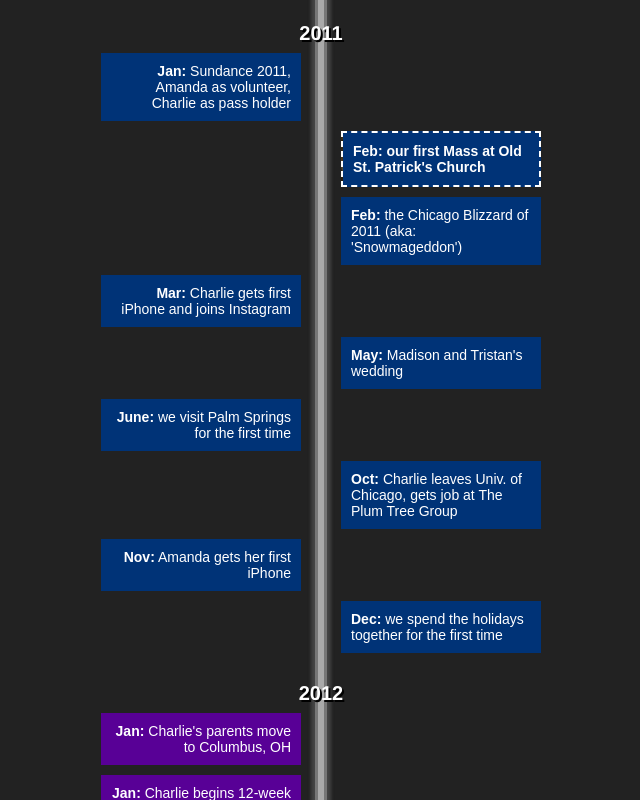
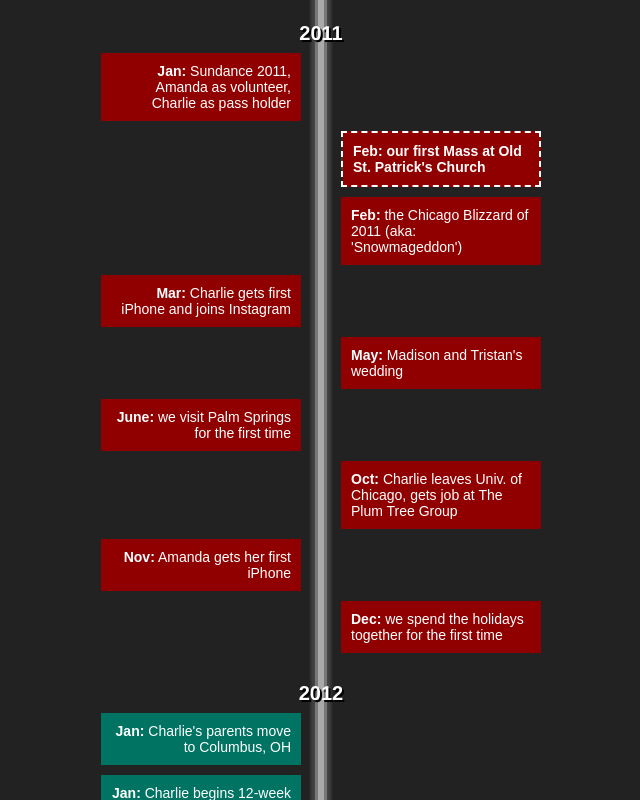
Before and after one commit to charliethomason/css-animation-timeline, a Next.js app: page / in a window 1280 px wide. Shown: the part 1520-2320 px from the top of the page, without its empty margins (319-959 px from the left). Built offline with nearby package versions, Linux system fonts and the light colour scheme.

Commit message:
added more dynamic evt colors

```diff
--- a/components/event.js
+++ b/components/event.js
@@ -25,7 +25,7 @@ export default function Event({
         <div className="btn-text">
           <strong>{month}:</strong> {label}
         </div>
-        <div className={"btn-line"}></div>
+        <div className="btn-line"></div>
       </button>
       <div className={`circle ${isActive ? "" : "hidden"} circle--${color}`} onClick={onCircleClick}>
         <div className="circle-half left"></div>
--- a/components/timeline.js
+++ b/components/timeline.js
@@ -10,9 +10,10 @@ export default function Timeline() {
   const [lightboxShown, setLightboxShown] = useState(false);
   const onlyEvents = events.filter(evt => !evt.year);
   const years = events.filter(evt => !!evt.year).map(evt => evt.year);
-  const colors = ["blue", "violet"];
-  let colorIndex = 1;
+  const colors = ["blue", "violet", "red", "teal"];
+  let colorIndex = 0;
   let currentYear;
+  let currentColor;
 
   function toggleLightbox(show) {
     setLightboxShown(show);
@@ -64,8 +65,10 @@ export default function Timeline() {
         {events.map(evt => {
           const isYear = !!evt.year;
           if (isYear) {
-            colorIndex = (colorIndex + 1) % colors.length;
+            colorIndex = colorIndex % colors.length;
+            currentColor = colors[colorIndex];
             currentYear = evt.year;
+            colorIndex++;
           }
           return isYear ? (
             <li key={evt.year}>
@@ -81,7 +84,7 @@ export default function Timeline() {
               year={currentYear}
               alignRight={evt.right}
               notable={evt.notable}
-              color={colors[colorIndex]}
+              color={currentColor}
               isActive={!!activeEvent && activeEvent.id === evt.id}
               onClick={evtObj => handleClick(evtObj)}
               onCircleClick={() => toggleLightbox(true)}
--- a/styles/_colors.scss
+++ b/styles/_colors.scss
@@ -1,8 +1,14 @@
 $blue: #037;
-$light-blue: #17519c;
+$violet: #580096;
+$red: #910000;
+$teal: #007363;
 
-$violet: #580096;
-$light-violet: #8920d4;
+$evt-colors: (
+  "blue": $blue,
+  "violet": $violet,
+  "red": $red,
+  "teal": $teal
+);
 
 $green: #2bb807;
 
--- a/styles/_timeline.scss
+++ b/styles/_timeline.scss
@@ -40,6 +40,20 @@
     top: -100px;
   }
 }
+
+@each $color, $hex in $evt-colors {
+  .btn--#{$color} {
+    background-color: $hex;
+
+    &:before {
+      background-color: $hex;
+    }
+  }
+  .circle--#{$color}:after {
+    border-color: $hex;
+  }
+}
+
 .btn {
   $self: &;
 
@@ -53,22 +67,6 @@
   padding: 10px;
   transition: all .2s ease;
   width: 200px;
-
-  &--blue {
-    background-color: $blue;
-
-    &:before {
-      background-color: $blue;
-    }
-  }
-
-  &--violet {
-    background-color: $violet;
-
-    &:before {
-      background-color: $violet;
-    }
-  }
 
   &-text {
     position: relative;
@@ -136,6 +134,7 @@
     }
   }
 }
+
 .circle {
   cursor: pointer;
   position: absolute;
@@ -155,13 +154,6 @@
     opacity: 0;
     position: absolute;
     width: 92px;
-  }
-
-  &--blue:after {
-    border-color: $light-blue;
-  }
-  &--violet:after {
-    border-color: $light-violet;
   }
 
   &:hover {
@@ -213,6 +205,7 @@
     }
   }
 }
+
 .img {
   border-radius: 50%;
   display: block;
```
